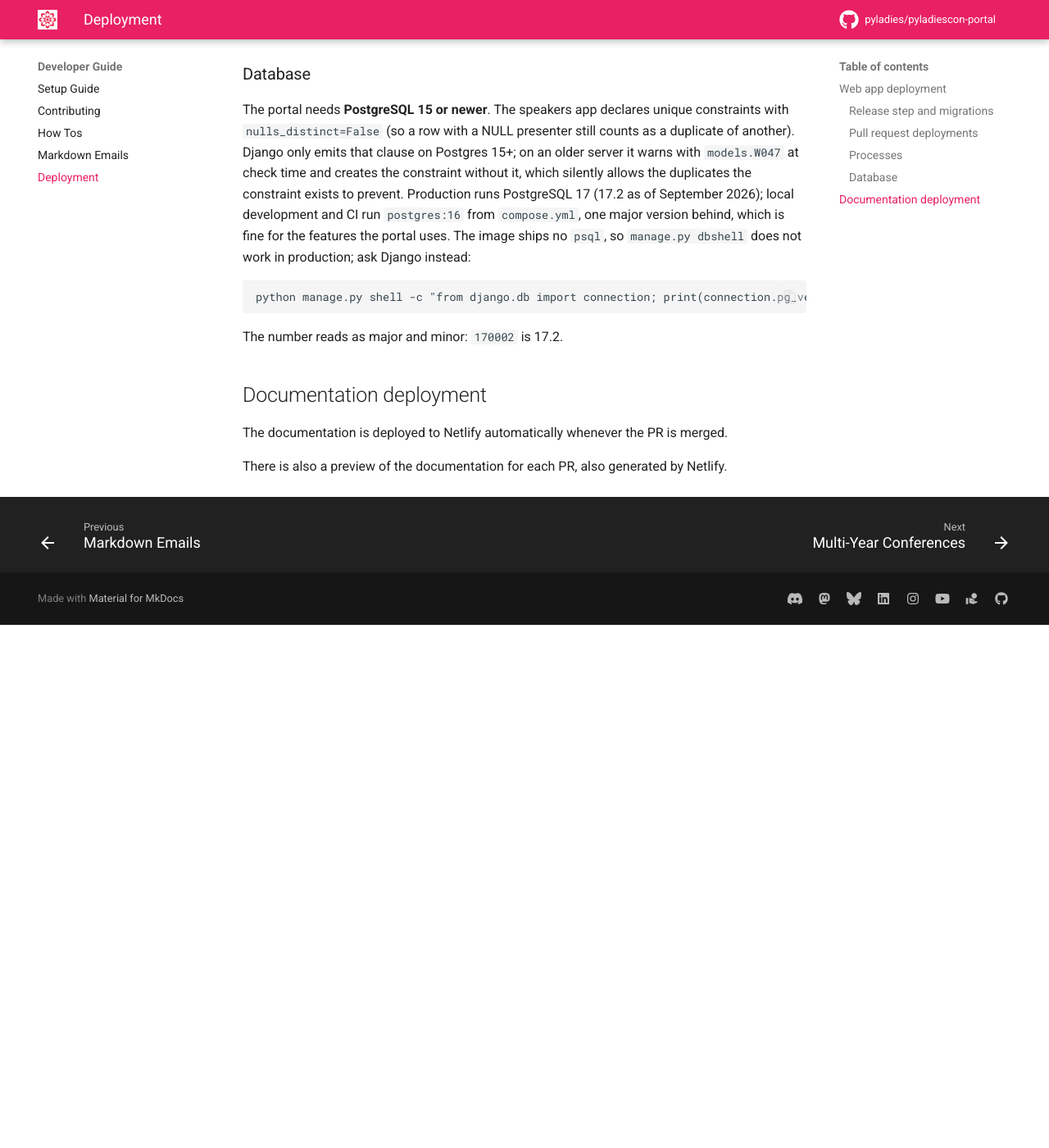
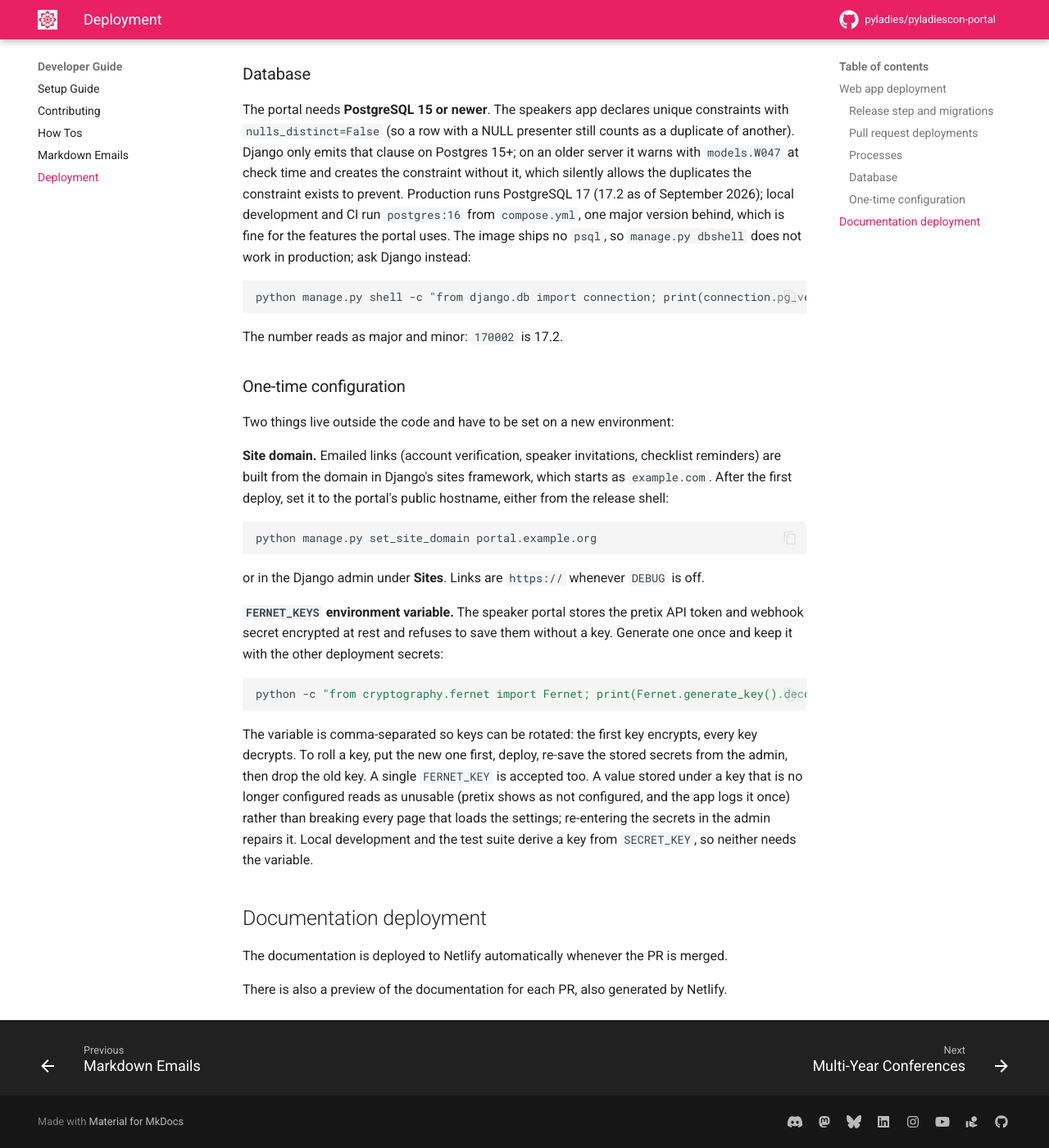
Before and after one commit to pyladies/pyladiescon-portal, an MkDocs documentation site: the page built from docs/developer/deployment.md, in a window 1280 px wide and 1400 px high, scrolled down 1984 px. Shown: the whole window at 82% size. Built offline with MkDocs 1.6.1 and Material for MkDocs 9.7.7, drawn with Linux system fonts in a browser that asks for light colours; comment, search, counter and statistics services are not loaded; before the commit the page ends 2746 px from its top, so only the background shows below that.

Commit message:
Document configuring the site domain locally and in production (2.10)
Emailed links are built from django.contrib.sites, whose fresh-database
value is example.com. The setup guide gains a "Configure the site
domain" step (Docker and non-Docker), the deployment guide a one-time
configuration section covering the production domain and the FERNET_KEY
the speaker portal needs for encrypted pretix secrets, and the email
how-to points at the step. A set_site_domain management command makes
the change scriptable from a release shell.

(cherry picked from commit 412f84bb845da4d500945503c91eac8b5b52646d)

````diff
--- a/docs/developer/deployment.md
+++ b/docs/developer/deployment.md
@@ -110,6 +110,40 @@ python manage.py shell -c "from django.db import connection; print(connection.pg
 
 The number reads as major and minor: `170002` is 17.2.
 
+### One-time configuration
+
+Two things live outside the code and have to be set on a new environment:
+
+**Site domain.** Emailed links (account verification, speaker invitations,
+checklist reminders) are built from the domain in Django's sites framework,
+which starts as `example.com`. After the first deploy, set it to the
+portal's public hostname, either from the release shell:
+
+```sh
+python manage.py set_site_domain portal.example.org
+```
+
+or in the Django admin under **Sites**. Links are `https://` whenever
+`DEBUG` is off.
+
+**`FERNET_KEYS` environment variable.** The speaker portal stores the pretix
+API token and webhook secret encrypted at rest and refuses to save them
+without a key. Generate one once and keep it with the other deployment
+secrets:
+
+```sh
+python -c "from cryptography.fernet import Fernet; print(Fernet.generate_key().decode())"
+```
+
+The variable is comma-separated so keys can be rotated: the first key
+encrypts, every key decrypts. To roll a key, put the new one first, deploy,
+re-save the stored secrets from the admin, then drop the old key. A single
+`FERNET_KEY` is accepted too. A value stored under a key that is no longer
+configured reads as unusable (pretix shows as not configured, and the app
+logs it once) rather than breaking every page that loads the settings;
+re-entering the secrets in the admin repairs it. Local development and the
+test suite derive a key from `SECRET_KEY`, so neither needs the variable.
+
 ## Documentation deployment
 
 The documentation is deployed to Netlify automatically whenever the PR is merged.
````
Also changed, not shown: docs/developer/howto.md (+4 -0 lines), docs/developer/setup.md (+31 -1 lines), 2 other files.
